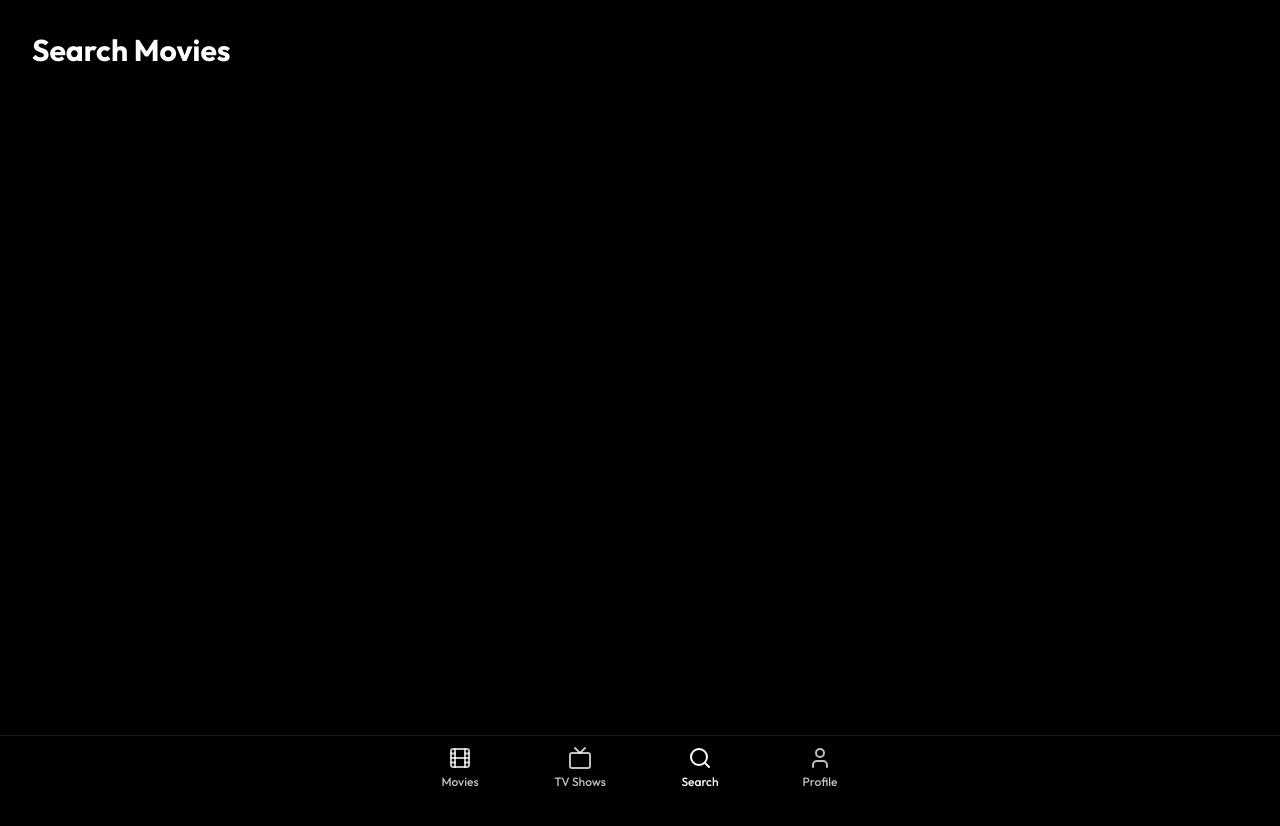
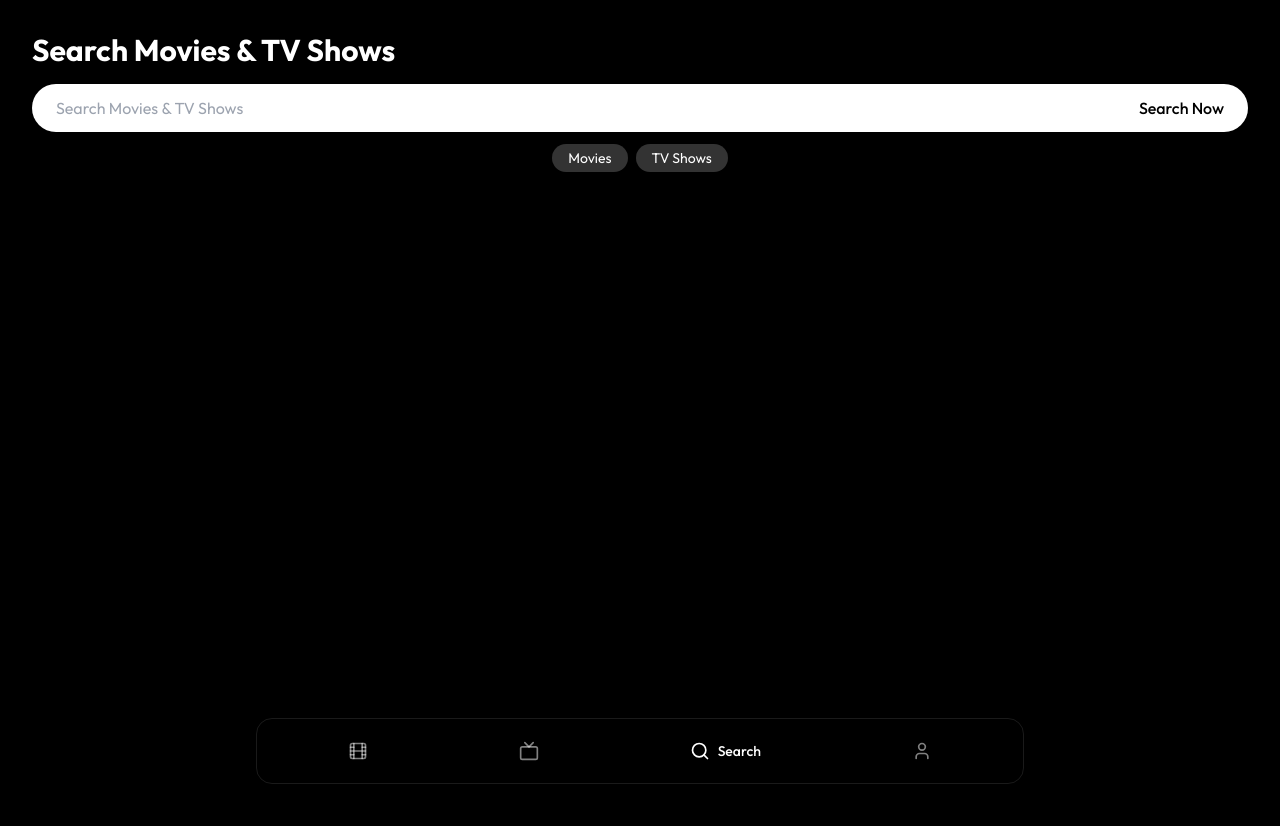
Before and after one commit to rajveer-s/nebulaflick, a Next.js app: page /search in a window 1280 px wide. Shown: the top 826 px of the page. Built offline with nearby package versions, Linux system fonts and the light colour scheme.

Commit message:
new changes to search and featurebanner

```diff
--- a/app/components/BottomNav.tsx
+++ b/app/components/BottomNav.tsx
@@ -16,23 +16,30 @@
 
   return (
     <>
-      <div className="h-16" /> {/* Bottom spacer */}
-      <nav className="fixed bottom-0 left-0 right-0 z-50 bg-black/95 backdrop-blur-md border-t border-white/10">
-        <div className="flex items-center justify-around h-16 px-4 max-w-lg mx-auto">
-          {navItems.map(({ href, label, icon: Icon }) => (
+  <div className="h-20" /> {/* Bottom spacer */}
+  <nav className="fixed bottom-4 left-1/2 -translate-x-1/2 z-50 w-[80%] sm:w-[60%] bg-neutral-900/90 backdrop-blur-md border border-white/10 rounded-2xl shadow-lg">
+    <div className="flex items-center justify-around h-16 px-4">
+      {navItems.map(({ href, label, icon: Icon }) => {
+        const isActive = pathname.startsWith(href); // covers subpages
+        return (
           <Link
             key={href}
             href={href}
-              className={`flex flex-col items-center justify-center flex-1 h-full transition-colors ${
-                pathname === href ? 'text-orange-500' : 'text-white/75 hover:text-white'
+            className={`flex items-center justify-center transition-colors h-10 px-4 rounded-full ${
+              isActive ? 'bg-orange-500 text-white' : 'text-white/50 hover:text-white'
             }`}
           >
-              <Icon className="h-6 w-6 mb-1" />
-              <span className="text-xs font-medium">{label}</span>
+            <div className="flex items-center space-x-2">
+              <Icon className="h-5 w-5" />
+              {isActive && <span className="text-sm font-medium">{label}</span>}
+            </div>
           </Link>
-          ))}
+        );
+      })}
     </div>
   </nav>
 </>
+
+
   );
 }
--- a/app/components/FeaturedBanner.tsx
+++ b/app/components/FeaturedBanner.tsx
@@ -1,6 +1,9 @@
+// app/components/FeaturedBanner.tsx
+'use client'
+
 import Image from 'next/image'
 import Link from 'next/link'
-import { Play, Info } from 'lucide-react'
+import { Info } from 'lucide-react'
 
 interface Movie {
   id: string
@@ -17,56 +20,49 @@
   type?: 'movie' | 'show'
 }
 
-export default function FeaturedBanner({ movie, type = 'movie' }: FeaturedBannerProps) {
+export default function FeaturedBanner({
+  movie,
+  type = 'movie',
+}: FeaturedBannerProps) {
   return (
-    <div className="relative h-[100vh] w-full">
-      {/* Backdrop Image */}
-      <div className="absolute inset-0">
+    <div className="relative h-screen w-full overflow-hidden">
+      {/* Backdrop */}
       <Image
         src={movie.backdropUrl}
         alt={movie.title}
         fill
         className="object-cover"
         priority
-          loading="eager"
-          sizes="100vw"
-          quality={75}
       />
-        {/* Gradient Overlays for cinematic effect */}
-        <div className="absolute inset-0 bg-gradient-to-t from-black via-black/40 to-transparent" />
-        <div className="absolute inset-0 bg-gradient-to-r from-black via-black/20 to-transparent" />
-      </div>
 
-      {/* Content */}
-      <div className="relative h-full max-w-7xl mx-auto px-4 sm:px-6 lg:px-8">
-        <div className="flex h-full items-center">
-          <div className="max-w-2xl">
-            <div className="mb-4">
-              <span className="text-sm font-medium px-3 py-1 bg-white/10 backdrop-blur-sm rounded-full">
+      {/* Cinematic Gradients */}
+      <div className="absolute inset-0 bg-gradient-to-t from-black via-transparent to-transparent"/>
+      <div className="absolute inset-0 bg-gradient-to-r from-black/80 via-transparent to-transparent"/>
+
+      {/* Content at bottom‐left */}
+      <div className="relative z-10 h-full max-w-7xl mx-auto px-4 sm:px-6 lg:px-8 flex items-end pb-24">
+        <div className="max-w-xl">
+          <span className="inline-block mb-4 px-3 py-1 text-sm font-medium bg-white/10 rounded-full text-white">
             New {type === 'show' ? 'Show' : 'Movie'}
           </span>
-            </div>
-            <h1 className="text-5xl sm:text-7xl font-bold mb-6 leading-tight">{movie.title}</h1>
-            <div className="flex items-center gap-4 text-sm mb-6">
-              <span className="text-white/90">{movie.year}</span>
-              <span className="px-2 py-1 bg-white/10 backdrop-blur-sm rounded-lg text-white/90">
-                {movie.rating}
-              </span>
-              <span className="text-white/90">{movie.duration}</span>
-            </div>
-            <p className="text-lg text-white/80 mb-8 line-clamp-3 leading-relaxed">{movie.description}</p>
-            <div className="flex gap-4">
+
+          <h1 className="text-5xl sm:text-7xl font-bold text-white mb-6 leading-tight">
+            {movie.title}
+          </h1>
+
+          <p className="text-lg text-white/80 mb-8 line-clamp-3">
+            {movie.description}
+          </p>
+
           <Link
             href={`/${type}/${movie.id}`}
-                className="flex items-center gap-2 px-8 py-3 bg-white/10 backdrop-blur-sm rounded-lg font-semibold transition hover:bg-white/20"
+            className="inline-flex items-center gap-2 px-6 py-3 bg-white text-black font-semibold rounded-md hover:bg-gray-100 transition"
           >
-                <Info className="h-5 w-5" />
+            <Info className="w-5 h-5" />
             More Info
           </Link>
         </div>
       </div>
     </div>
-      </div>
-    </div>
   )
 }
--- a/app/components/Navbar.tsx
+++ b/app/components/Navbar.tsx
@@ -1,82 +1,100 @@
-'use client';
+// app/search/page.tsx  (or wherever your SearchPage lives)
 
-import { useState } from 'react';
+import { Suspense } from 'react'
+import Image from 'next/image'
 import Link from 'next/link'
-import { useRouter, usePathname } from 'next/navigation';
-import { Search, User } from 'lucide-react'
+import { Star } from 'lucide-react'
+import { tmdb } from '@/app/utils/tmdb'
+import { getPrimaryGenre } from '@/app/utils/genres'
+import LoadingSpinner from '@/app/components/LoadingSpinner'
 
-export default function Navbar() {
-  const router = useRouter();
-  const pathname = usePathname();
-  const [isSearchOpen, setIsSearchOpen] = useState(false);
+async function searchMovies(query: string) {
+  const response = await fetch(
+    `https://api.themoviedb.org/3/search/movie?api_key=59e5d9cd55843accffd306e516fb393f&query=${encodeURIComponent(
+      query
+    )}&language=en-US`
+  )
+  const data = await response.json()
+  return data.results
+}
 
-  const handleSearch = (e: React.FormEvent<HTMLFormElement>) => {
-    e.preventDefault();
-    const form = e.currentTarget;
-    const query = new FormData(form).get('query')?.toString();
-    if (query) {
-      router.push(`/search?q=${encodeURIComponent(query)}`);
-      setIsSearchOpen(false);
-    }
-  };
+export default async function SearchPage({
+  searchParams,
+}: {
+  searchParams: { q?: string }
+}) {
+  const query = searchParams.q ?? ''
+  const movies = query ? await searchMovies(query) : []
 
   return (
-    <>
-      <div className="h-20" /> {/* Spacer */}
-      <nav className="fixed top-0 z-50 w-full bg-gradient-to-b from-black via-black/80 to-transparent">
-        <div className="mx-auto flex h-20 max-w-7xl items-center justify-between px-4 sm:px-6 lg:px-8">
-          <div className="flex items-center gap-8">
-            <div className="flex items-center gap-6">
+    <main className="min-h-screen bg-gradient-to-b from-black via-nebula-950 to-black">
+      <div className="max-w-7xl mx-auto px-4 sm:px-6 lg:px-8 py-8">
+        {/* ─── Search Bar ─────────────────────────────── */}
+        <form
+          action="/search"
+          method="GET"
+          className="mb-6 bg-white/5 rounded-full p-2 flex items-center"
+        >
+          <input
+            type="search"
+            name="q"
+            defaultValue={query}
+            placeholder="Search for movies..."
+            className="w-full sm:w-1/2 px-4 py-3 rounded-full bg-neutral-800 text-white placeholder-white/50 focus:outline-none focus:ring-2 focus:ring-orange-500 transition"
+          />
+        </form>
+
+        {/* ─── Page Title ─────────────────────────────── */}
+        <h1 className="text-3xl font-bold mb-8">
+          {query
+            ? `Search results for "${query}"`
+            : 'Search Movies'}
+        </h1>
+
+        <Suspense fallback={<LoadingSpinner />}>
+          <div className="grid grid-cols-2 md:grid-cols-3 lg:grid-cols-4 xl:grid-cols-5 gap-6">
+            {movies.map((movie: any) => (
               <Link
-                href="/movies"
-                className={`text-sm font-medium transition-colors ${
-                  pathname === '/movies' ? 'text-orange-500' : 'text-white/75 hover:text-white'
-                }`}
+                key={movie.id}
+                href={`/movie/${movie.id}`}
+                className="group"
               >
-                Movies
+                <div className="aspect-[2/3] relative rounded-lg overflow-hidden mb-4">
+                  <Image
+                    src={tmdb.getImageUrl(movie.poster_path, 'w500')}
+                    alt={movie.title}
+                    fill
+                    className="object-cover transition-transform duration-300 group-hover:scale-105"
+                  />
+                  <div className="absolute inset-0 bg-gradient-to-t from-black/80 via-transparent to-transparent opacity-0 group-hover:opacity-100 transition-opacity duration-300">
+                    <div className="absolute bottom-0 left-0 right-0 p-4">
+                      <div className="flex items-center gap-2 mb-2">
+                        <Star className="h-4 w-4 text-yellow-400" />
+                        <span className="text-sm">
+                          {tmdb.formatRating(movie.vote_average)}
+                        </span>
+                      </div>
+                      <p className="text-sm text-white/70">
+                        {getPrimaryGenre(movie.genre_ids)}
+                      </p>
+                    </div>
+                  </div>
+                </div>
+                <h2 className="font-semibold truncate">{movie.title}</h2>
+                <p className="text-sm text-white/70">
+                  {tmdb.formatYear(movie.release_date)}
+                </p>
               </Link>
-              <Link
-                href="/shows"
-                className={`text-sm font-medium transition-colors ${
-                  pathname === '/shows' ? 'text-orange-500' : 'text-white/75 hover:text-white'
-                }`}
-              >
-                TV Shows
-              </Link>
-            </div>
+            ))}
           </div>
 
-          <div className="flex items-center gap-4">
-            {isSearchOpen ? (
-              <form onSubmit={handleSearch} className="relative">
-                <input
-                  type="search"
-                  name="query"
-                  placeholder="Search movies..."
-                  className="w-64 px-4 py-2 bg-white/10 rounded-full text-sm focus:outline-none focus:ring-2 focus:ring-nebula-500"
-                  autoFocus
-                  onBlur={() => setIsSearchOpen(false)}
-                />
-              </form>
-            ) : (
-              <button
-                onClick={() => setIsSearchOpen(true)}
-                className="p-2 hover:bg-white/10 rounded-full"
-              >
-                <Search className="h-5 w-5" />
-              </button>
-            )}
-            <Link
-              href="/settings"
-              className={`p-2 hover:bg-white/10 rounded-full ${
-                pathname === '/settings' ? 'bg-white/10' : ''
-              }`}
-            >
-              <User className="h-5 w-5" />
-            </Link>
-          </div>
-        </div>
-      </nav>
-    </>
+          {query && movies.length === 0 && (
+            <p className="text-center text-white/70 mt-12">
+              No movies found for "{query}"
+            </p>
+          )}
+        </Suspense>
+      </div>
+    </main>
   )
 }
--- a/app/layout.tsx
+++ b/app/layout.tsx
@@ -24,7 +24,7 @@
           {children}
         </main>
         <BottomNav />
-      </body>
+    </body>
     </html>
   );
 }
--- a/app/movie/[id]/page.tsx
+++ b/app/movie/[id]/page.tsx
@@ -7,7 +7,6 @@
 import { tmdb } from '@/app/utils/tmdb';
 import { getGenreName } from '@/app/utils/genres';
 import { torrentio } from '@/app/utils/torrentio';
-import { realDebrid } from '@/app/utils/real-debrid';
 import VideoPlayer from '@/app/components/VideoPlayer';
 import MovieCarousel from '@/app/components/MovieCarousel';
 import StreamModal from '@/app/components/StreamModal';
--- a/app/search/page.tsx
+++ b/app/search/page.tsx
@@ -1,46 +1,185 @@
-import { Suspense } from 'react';
-import Image from 'next/image';
-import Link from 'next/link';
-import { Star } from 'lucide-react';
-import { tmdb } from '@/app/utils/tmdb';
-import { getPrimaryGenre } from '@/app/utils/genres';
-import LoadingSpinner from '@/app/components/LoadingSpinner';
+'use client'
 
-async function searchMovies(query: string) {
-  const response = await fetch(
-    `https://api.themoviedb.org/3/search/movie?api_key=59e5d9cd55843accffd306e516fb393f&query=${encodeURIComponent(query)}&language=en-US`
-  );
-  const data = await response.json();
-  return data.results;
+import React, { useState, useEffect } from 'react'
+import { useRouter, useSearchParams } from 'next/navigation'
+import Image from 'next/image'
+import Link from 'next/link'
+import { Star } from 'lucide-react'
+import LoadingSpinner from '@/app/components/LoadingSpinner'
+import { tmdb } from '@/app/utils/tmdb'
+import { getPrimaryGenre } from '@/app/utils/genres'
+
+export default function SearchPage() {
+  const router = useRouter()
+  const params = useSearchParams()
+
+  // read initial q from URL
+  const initialQ = params.get('q') ?? ''
+  // read initial type flags from URL (we’ll encode type as "movies", "shows", or "both")
+  const initialType = params.get('type') ?? 'both'
+
+  // local state
+  const [q, setQ] = useState(initialQ)
+  const [selMovies, setSelMovies] = useState(
+    initialType == 'shows'  // true if "movies" or "both"
+  )
+  const [selShows,  setSelShows]  = useState(
+    initialType == 'movies'  // true if "shows" or "both"
+  )
+  const [movies,  setMovies]  = useState<any[]>([])
+  const [shows,   setShows]   = useState<any[]>([])
+  const [loading, setLoading] = useState(false)
+
+  // derive typeParam for URL and fetch logic
+  const typeParam =
+    selMovies && !selShows ? 'movies'
+    : selShows  && !selMovies ? 'shows'
+    : 'both'   // covers both or none
+
+  // fetch once at mount & whenever q or your toggles change
+  useEffect(() => {
+    if (!q.trim()) {
+      setMovies([])
+      setShows([])
+      return
+    }
+    setLoading(true)
+
+    // movie search when selMovies or both
+    if (selMovies || (!selMovies && !selShows)) {
+      fetch(
+        `https://api.themoviedb.org/3/search/movie?api_key=59e5d9cd55843accffd306e516fb393f&query=${encodeURIComponent(
+          q
+        )}&language=en-US`
+      )
+        .then(r => r.json())
+        .then(d => setMovies(d.results || []))
+    } else {
+      setMovies([])
     }
 
-export default async function SearchPage({
-  searchParams
-}: {
-  searchParams: { q: string }
-}) {
-  const query = searchParams.q;
-  const movies = query ? await searchMovies(query) : [];
+    // tv search when selShows or both
+    if (selShows || (!selMovies && !selShows)) {
+      fetch(
+        `https://api.themoviedb.org/3/search/tv?api_key=59e5d9cd55843accffd306e516fb393f&query=${encodeURIComponent(
+          q
+        )}&language=en-US`
+      )
+        .then(r => r.json())
+        .then(d => setShows(d.results || []))
+    } else {
+      setShows([])
+    }
+
+    setLoading(false)
+  }, [q, selMovies, selShows])
+
+  // handle form submit by updating URL (back/forward friendly)
+  const onSubmit = (e: React.FormEvent) => {
+    e.preventDefault()
+    const base = `/search?q=${encodeURIComponent(q)}`
+    router.push(`${base}&type=${typeParam}`)
+  }
 
   return (
     <main className="min-h-screen bg-gradient-to-b from-black via-nebula-950 to-black">
       <div className="max-w-7xl mx-auto px-4 sm:px-6 lg:px-8 py-8">
-        <h1 className="text-3xl font-bold mb-8">
-          {query ? `Search results for "${query}"` : 'Search Movies'}
+
+        {/* Heading */}
+        <h1 className="text-3xl font-bold mb-4 text-white">
+          {q ? `Search results for "${q}"` : 'Search Movies & TV Shows'}
         </h1>
 
-        <Suspense fallback={<LoadingSpinner />}>
+        {/* ── Search Bar with Filter Tags ────────────────────────────── */}
+        <form onSubmit={onSubmit} className="mb-3">
+          <div className="flex items-center bg-white/10 backdrop-blur-sm rounded-full overflow-hidden">
+            {/* tag for Movies */}
+            {selMovies && (
+              <span className="flex items-center bg-white text-black rounded-full px-3 py-1 text-sm mr-2">
+                Movies
+                <button
+                  type="button"
+                  onClick={() => setSelMovies(false)}
+                  className="ml-2 text-gray-500 hover:text-gray-700"
+                >
+                  ×
+                </button>
+              </span>
+            )}
+            {/* tag for TV Shows */}
+            {selShows && (
+              <span className="flex items-center bg-white text-black rounded-full px-3 py-1 text-sm mr-2">
+                TV Shows
+                <button
+                  type="button"
+                  onClick={() => setSelShows(false)}
+                  className="ml-2 text-gray-500 hover:text-gray-700"
+                >
+                  ×
+                </button>
+              </span>
+            )}
+            <input
+              type="text"
+              name="q"
+              value={q}
+              onChange={e => setQ(e.target.value)}
+              placeholder="Search Movies & TV Shows"
+              className="flex-1 px-6 py-3 bg-transparent text-black placeholder-gray-400 focus:outline-none"
+            />
+            <button
+              type="submit"
+              className="px-6 py-3 bg-white text-black font-medium hover:bg-gray-100 transition"
+            >
+              Search Now
+            </button>
+          </div>
+        </form>
+
+        {/* ── Filter Toggle Buttons ──────────────────────────────────── */}
+        <div className="flex justify-center gap-2 mb-8">
+          <button
+            onClick={() => setSelMovies(sm => !sm)}
+            className={`px-4 py-1 rounded-full text-sm transition
+              ${selMovies
+                ? 'bg-white text-black'
+                : 'bg-white/20 text-white hover:bg-white/30'}`}
+          >
+            Movies
+          </button>
+          <button
+            onClick={() => setSelShows(ss => !ss)}
+            className={`px-4 py-1 rounded-full text-sm transition
+              ${selShows
+                ? 'bg-white text-black'
+                : 'bg-white/20 text-white hover:bg-white/30'}`}
+          >
+            TV Shows
+          </button>
+        </div>
+
+        {/* ── Loading Spinner or Results ─────────────────────────────── */}
+        {loading ? (
+          <div className="flex justify-center py-20">
+            <LoadingSpinner />
+          </div>
+        ) : (
+          <>
+            {/* Movies Grid */}
+            {(selMovies || (!selMovies && !selShows)) && (
+              <section className="mb-12">
+                {(!selShows && selMovies) && (
+                  <h2 className="text-2xl font-semibold text-white mb-4">
+                    Movies
+                  </h2>
+                )}
                 <div className="grid grid-cols-2 md:grid-cols-3 lg:grid-cols-4 xl:grid-cols-5 gap-6">
-            {movies.map((movie: any) => (
-              <Link
-                key={movie.id}
-                href={`/movie/${movie.id}`}
-                className="group"
-              >
+                  {movies.map(m => (
+                    <Link key={m.id} href={`/movie/${m.id}`} className="group">
                       <div className="aspect-[2/3] relative rounded-lg overflow-hidden mb-4">
                         <Image
-                    src={tmdb.getImageUrl(movie.poster_path, 'w500')}
-                    alt={movie.title}
+                          src={tmdb.getImageUrl(m.poster_path, 'w500')}
+                          alt={m.title}
                           fill
                           className="object-cover transition-transform duration-300 group-hover:scale-105"
                         />
@@ -49,30 +188,87 @@
                             <div className="flex items-center gap-2 mb-2">
                               <Star className="h-4 w-4 text-yellow-400" />
                               <span className="text-sm">
-                          {tmdb.formatRating(movie.vote_average)}
+                                {tmdb.formatRating(m.vote_average)}
                               </span>
                             </div>
                             <p className="text-sm text-white/70">
-                        {getPrimaryGenre(movie.genre_ids)}
+                              {getPrimaryGenre(m.genre_ids)}
                             </p>
                           </div>
                         </div>
                       </div>
-                <h2 className="font-semibold truncate">{movie.title}</h2>
+                      <h3 className="font-semibold text-white truncate">
+                        {m.title}
+                      </h3>
                       <p className="text-sm text-white/70">
-                  {tmdb.formatYear(movie.release_date)}
+                        {m.release_date
+                          ? tmdb.formatYear(m.release_date)
+                          : '—'}
                       </p>
                     </Link>
                   ))}
-          </div>
-
-          {query && movies.length === 0 && (
-            <p className="text-center text-white/70 mt-12">
-              No movies found for "{query}"
+                  {q && movies.length === 0 && (
+                    <p className="text-center text-white/70 col-span-full">
+                      No movies found for "{q}"
                     </p>
                   )}
-        </Suspense>
+                </div>
+              </section>
+            )}
+
+            {/* TV Shows Grid */}
+            {(selShows || (!selMovies && !selShows)) && (
+              <section>
+                {(selMovies && !selShows) && (
+                  <h2 className="text-2xl font-semibold text-white mb-4">
+                    TV Shows
+                  </h2>
+                )}
+                <div className="grid grid-cols-2 md:grid-cols-3 lg:grid-cols-4 xl:grid-cols-5 gap-6">
+                  {shows.map(s => (
+                    <Link key={s.id} href={`/show/${s.id}`} className="group">
+                      <div className="aspect-[2/3] relative rounded-lg overflow-hidden mb-4">
+                        <Image
+                          src={tmdb.getImageUrl(s.poster_path, 'w500')}
+                          alt={s.name}
+                          fill
+                          className="object-cover transition-transform duration-300 group-hover:scale-105"
+                        />
+                        <div className="absolute inset-0 bg-gradient-to-t from-black/80 via-transparent to-transparent opacity-0 group-hover:opacity-100 transition-opacity duration-300">
+                          <div className="absolute bottom-0 left-0 right-0 p-4">
+                            <div className="flex items-center gap-2 mb-2">
+                              <Star className="h-4 w-4 text-yellow-400" />
+                              <span className="text-sm">
+                                {tmdb.formatRating(s.vote_average)}
+                              </span>
+                            </div>
+                            <p className="text-sm text-white/70">
+                              {getPrimaryGenre(s.genre_ids)}
+                            </p>
+                          </div>
+                        </div>
+                      </div>
+                      <h3 className="font-semibold text-white truncate">
+                        {s.name}
+                      </h3>
+                      <p className="text-sm text-white/70">
+                        {s.first_air_date
+                          ? tmdb.formatYear(s.first_air_date)
+                          : '—'}
+                      </p>
+                    </Link>
+                  ))}
+                  {q && shows.length === 0 && (
+                    <p className="text-center text-white/70 col-span-full">
+                      No TV shows found for "{q}"
+                    </p>
+                  )}
+                </div>
+              </section>
+            )}
+          </>
+        )}
       </div>
     </main>
-  );
+  )
 }
```
Also changed, not shown: app/components/SeasonSelector.tsx (+5 -5 lines). Lines whose indentation alone changed are shown as unchanged.
